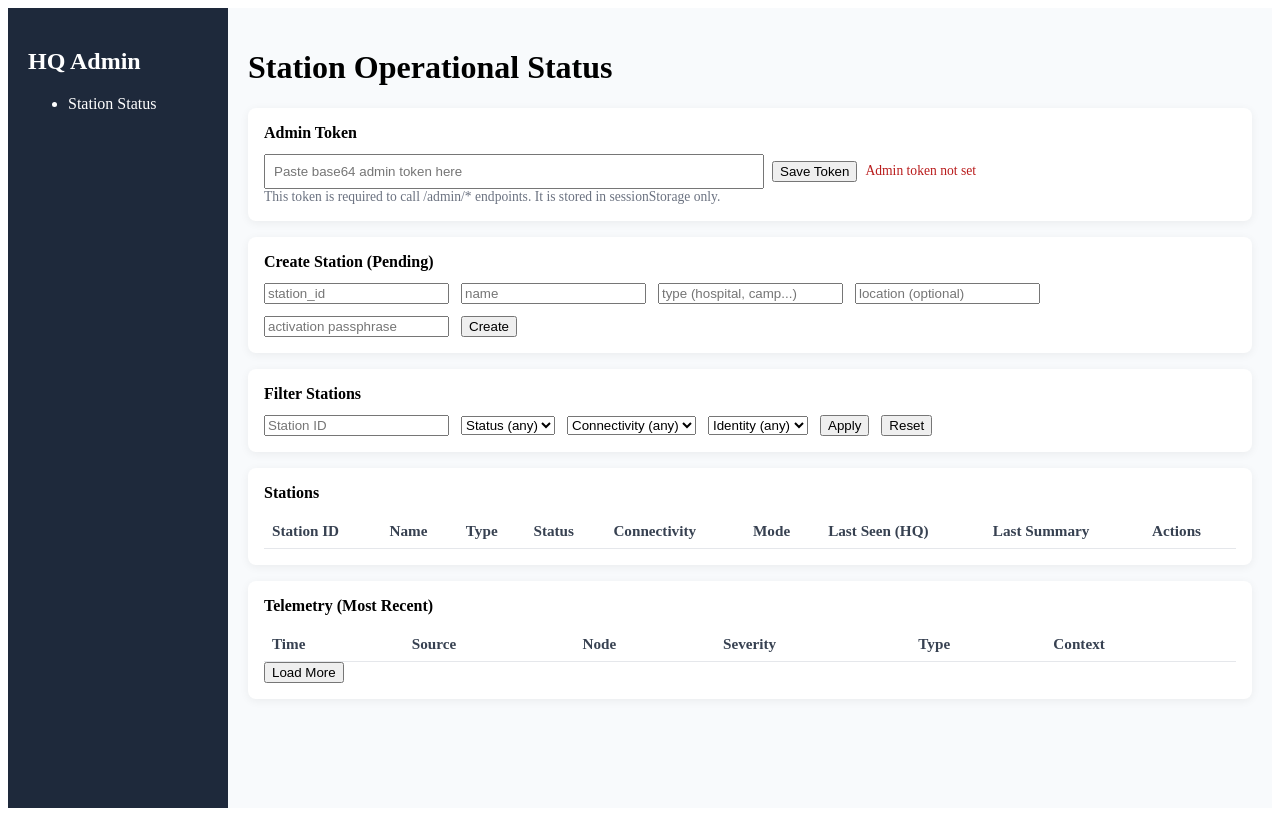
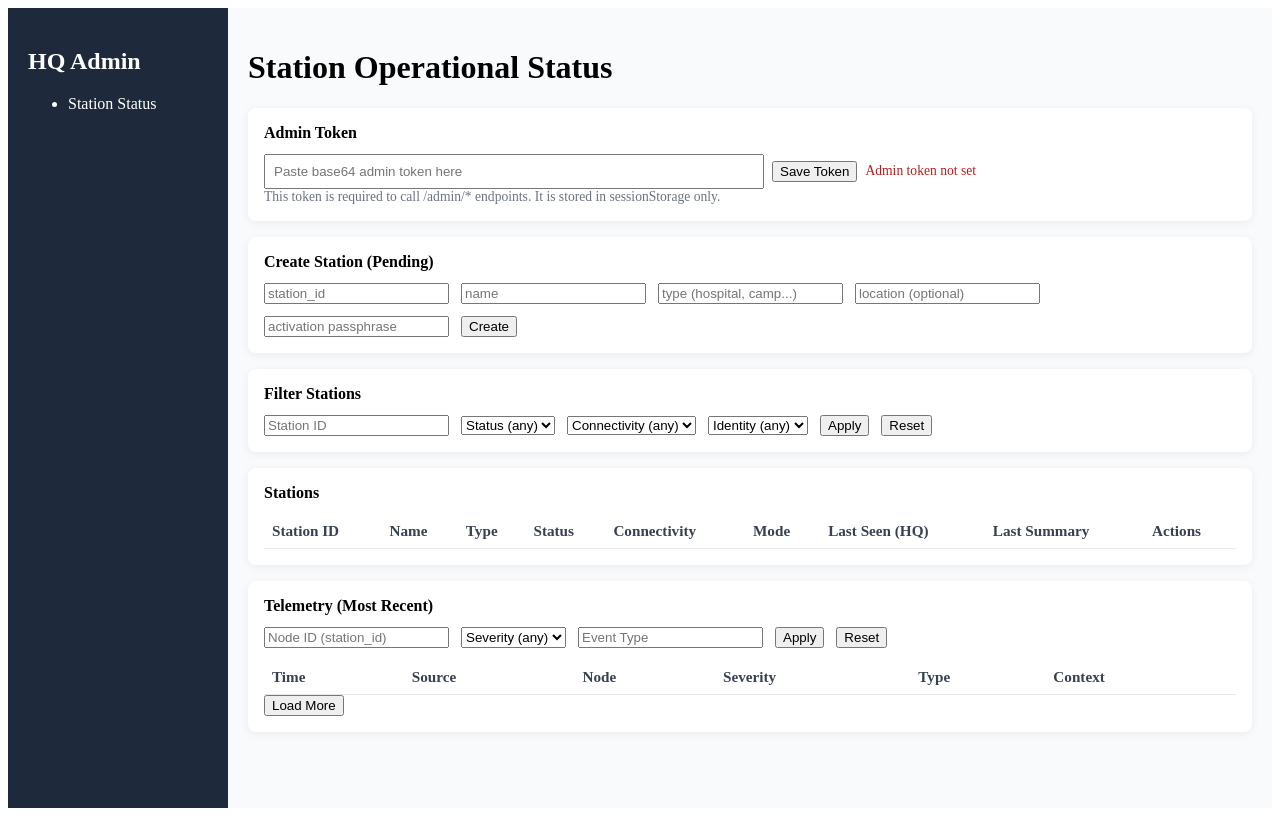
Before and after one commit to paxdriver/KriSYS, a Flask app: page /admin in a window 1280 px wide. Run offline with Flask 3, Linux system fonts and the light colour scheme; lists and menus that the app fills with data are empty; parts of the project's set-up code (start-up, migrations or seed data) failed here and were passed over.

Commit message:
CHECKPOINT: /admin logs now support simple filters.

```diff
--- a/krisys-backend/app.py
+++ b/krisys-backend/app.py
@@ -545,7 +545,7 @@ def ensure_station(crisis_id: str, station_id: str, name: str, stype: str, locat
 		emit_telemetry_event(
 			source="HQ",
 			severity="info",
-			event_type="DB",
+			event_type="db",
 			context={"station_created": station_id}
 		)
 		logger.info(f"Created station {station_id} ({name}) for crisis {crisis_id}")
@@ -924,7 +924,7 @@ def create_wallet():
 		emit_telemetry_event(
 			source="HQ",
 			severity="critical",
-			event_type="DB",
+			event_type="db",
 			context={"wallet_creation_error": str(e)}
 		)
 		logger.error(f"Wallet creation error: {str(e)}")
@@ -1294,6 +1294,7 @@ def get_admin_events():
 	severity = request.args.get("severity")
 	event_type = request.args.get("event_type")
 	limit = request.args.get("limit", 100)
+	node_id = request.args.get("node_id")
 
 	try:
 		limit = int(limit)
@@ -1303,13 +1304,20 @@ def get_admin_events():
 	query = "SELECT * FROM admin_events WHERE 1=1"
 	params = []
 
+	# Filter by severity (info, warning, critical)
 	if severity:
 		query += " AND severity = ?"
 		params.append(severity)
 
+	# Filter by event_type (lifecycle, summary, policy, blockchain, db)
 	if event_type:
 		query += " AND event_type = ?"
 		params.append(event_type)
+
+	# Filter by node_id (case-insensitive substring match)
+	if node_id:
+		query += " AND LOWER(node_id) LIKE ?"
+		params.append(f"%{node_id.lower()}%")
 
 	query += " ORDER BY created_at DESC LIMIT ?"
 	params.append(limit)
@@ -1343,8 +1351,8 @@ def mine_block():
 		emit_telemetry_event(
 			source="HQ",
 			severity="info",
-			event_type="DB",
-			context={"DB_size": f"{get_db_size_kb()}kb" }
+			event_type="db",
+			context={"db_size": f"{get_db_size_kb()}kb" }
 		)
 		logger.info(f'DB SIZE: {get_db_size_kb()}kb')
 
@@ -1389,7 +1397,7 @@ def admin_alert():
 		emit_telemetry_event(
 			source="HQ",
 			severity="critical",
-			event_type="DB",
+			event_type="db",
 			context={"admin_alert_error": str(e)}
 		)
 		logger.error(f"Admin alert error: {str(e)}")
@@ -2184,7 +2192,7 @@ def get_wallet_public_key(family_id):
 		emit_telemetry_event(
 			source="HQ",
 			severity="critical",
-			event_type="DB",
+			event_type="db",
 			context={"wallet_pub_key_error": f"get_wallet_public_key failed: {str(e)}"}
 		)
 		logger.error(f"Error getting public key: {str(e)}")
--- a/krisys-backend/templates/admin.html
+++ b/krisys-backend/templates/admin.html
@@ -127,8 +127,26 @@
 			<!-- Telemetry section -->
 			<div class="card">
 				<div class="card-title">Telemetry (Most Recent)</div>
+					<!-- Telemetry Filters -->
+					<div style="display:flex; gap:12px; flex-wrap:wrap; margin-bottom:12px;">
+
+						<input id="filter-telemetry-node" placeholder="Node ID (station_id)" />
+
+						<select id="filter-telemetry-severity">
+							<option value="">Severity (any)</option>
+							<option value="info">info</option>
+							<option value="warning">warning</option>
+							<option value="error">error</option>
+							<option value="critical">critical</option>
+						</select>
+
+						<input id="filter-telemetry-type" placeholder="Event Type" />
+
+						<button onclick="applyTelemetryFilters()">Apply</button>
+						<button onclick="resetTelemetryFilters()">Reset</button>
+					</div>
+
 				<div id="telemetry-error" class="small"></div>
-
 				<table>
 					<thead>
 						<tr>
@@ -306,6 +324,19 @@
 			loadStations()
 		}
 
+		function applyTelemetryFilters() {
+			telemetryLimit = 20
+			loadTelemetry()
+		}
+
+		function resetTelemetryFilters() {
+			document.getElementById('filter-telemetry-node').value = ''
+			document.getElementById('filter-telemetry-severity').value = ''
+			document.getElementById('filter-telemetry-type').value = ''
+			telemetryLimit = 20
+			loadTelemetry()
+		}
+
 		async function initializeStationTable() {
 			try {
 				const existing = getAdminToken()
@@ -331,12 +362,23 @@
 			const token = getAdminToken()
 			const errorEl = document.getElementById('telemetry-error')
 
-			if (!token) {
-				errorEl.textContent = 'Missing admin token'
-				return
-			}
+			// Read filter inputs
+			const nodeId = document.getElementById('filter-telemetry-node')?.value || ''
+			const severity = document.getElementById('filter-telemetry-severity')?.value || ''
+			const eventType = document.getElementById('filter-telemetry-type')?.value || ''
 
-			const res = await fetch(`/admin/events?limit=${telemetryLimit}`, {
+			// Build query parameters
+			const params = new URLSearchParams()
+			params.append('limit', telemetryLimit)
+
+			if (severity) params.append('severity', severity)
+			if (eventType) params.append('event_type', eventType)
+			if (nodeId) params.append('node_id', nodeId)
+
+
+			const url = `/admin/events?${params.toString()}`
+
+			const res = await fetch(url, {
 				headers: { 'X-Admin-Token': token }
 			})
 
@@ -350,7 +392,9 @@
 			tbody.innerHTML = ''
 
 			for (const e of events) {
+
 				const tr = document.createElement('tr')
+
 				tr.innerHTML = `
 					<td>${formatTime(e.created_at)}</td>
 					<td>${escapeHtml(e.source)}</td>
@@ -359,6 +403,7 @@
 					<td>${escapeHtml(e.event_type)}</td>
 					<td>${escapeHtml(e.context || '-')}</td>
 				`
+
 				tbody.appendChild(tr)
 			}
 		}
```
